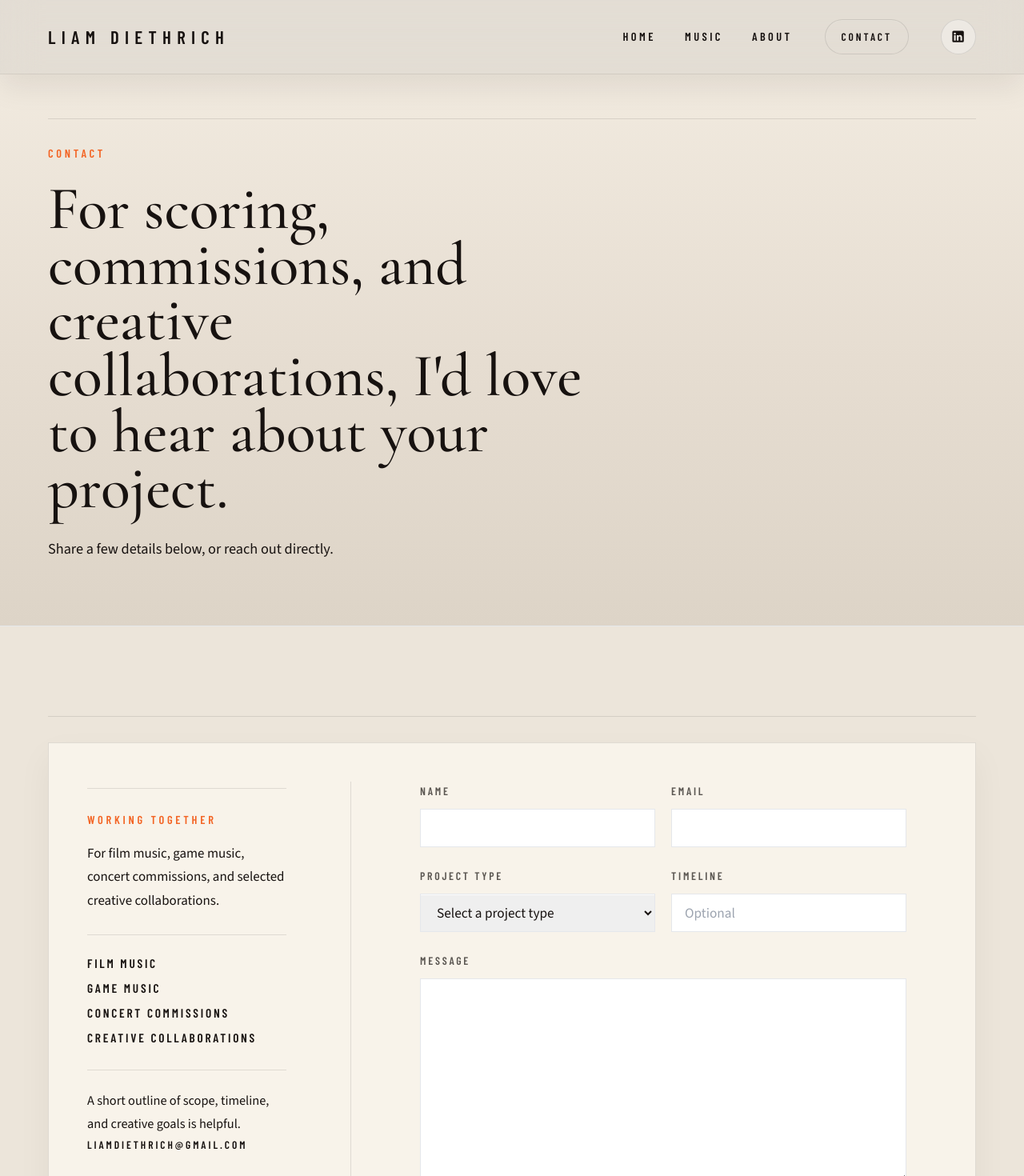
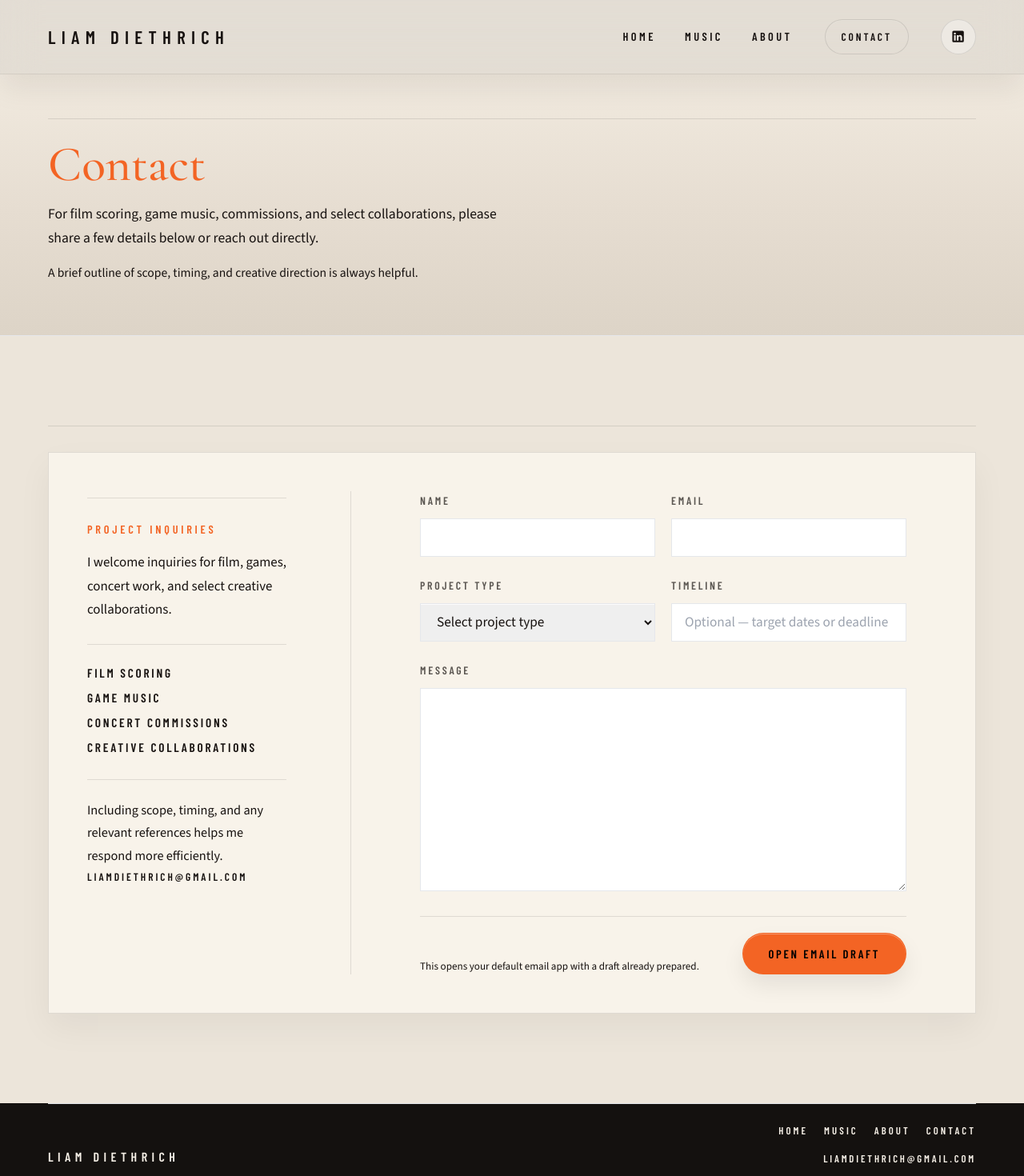
Before and after one commit to liamdiethrich/diethrich-website, a Next.js app: page /contact in a window 1280 px wide. Shown: the top 1470 px of the page at 80% size. Built offline with nearby package versions, Linux system fonts and the light colour scheme.

Commit message:
Refine contact page hierarchy and inquiry form copy

```diff
--- a/app/contact/page.tsx
+++ b/app/contact/page.tsx
@@ -1,18 +1,30 @@
 import { Container } from "@/components/Container";
 import { ContactInquiryForm } from "@/components/ContactInquiryForm";
-import { SecondaryPageMasthead } from "@/components/SecondaryPageMasthead";
 import { siteConfig } from "@/content/site";
 
-const inquiryAreas = ["Film Music", "Game Music", "Concert Commissions", "Creative Collaborations"] as const;
+const inquiryAreas = ["Film Scoring", "Game Music", "Concert Commissions", "Creative Collaborations"] as const;
 
 export default function ContactPage() {
   return (
     <div className="bg-paper text-ink">
-      <SecondaryPageMasthead
-        eyebrow="CONTACT"
-        title="For scoring, commissions, and creative collaborations, I'd love to hear about your project."
-        body="Share a few details below, or reach out directly."
-      />
+      <section className="border-b border-black/8 bg-[linear-gradient(180deg,#f1eadf_0%,#e6ddd1_52%,#ddd4c7_100%)] pb-12 pt-10 md:pb-14 md:pt-12 lg:pb-16 lg:pt-14">
+        <Container className="max-w-none px-4 sm:px-5 md:px-[44px] xl:px-[60px]">
+          <div className="border-t border-black/10 pt-6 md:pt-7">
+            <div className="max-w-[40rem] space-y-3 md:space-y-4">
+              <h1 className="font-display text-[2.45rem] leading-[0.95] text-accent md:text-[3.25rem] lg:text-[3.85rem]">
+                Contact
+              </h1>
+              <p className="max-w-[36rem] text-[1.02rem] leading-[1.72] text-ink/76 md:text-[1.1rem]">
+                For film scoring, game music, commissions, and select collaborations, please share a few details below
+                or reach out directly.
+              </p>
+              <p className="max-w-[32rem] text-[0.92rem] leading-[1.7] text-ink/58 md:text-[0.98rem]">
+                A brief outline of scope, timing, and creative direction is always helpful.
+              </p>
+            </div>
+          </div>
+        </Container>
+      </section>
 
       <section className="bg-paper py-[4.9rem] md:py-24 lg:py-28">
         <Container className="max-w-none px-4 sm:px-5 md:px-[44px] xl:px-[60px]">
@@ -22,10 +34,10 @@ export default function ContactPage() {
                 <div className="space-y-7 lg:pt-2">
                   <section className="space-y-4 border-t border-black/10 pt-7">
                     <p className="font-heading text-[0.84rem] uppercase tracking-[0.26em] text-accent md:text-[0.9rem]">
-                      WORKING TOGETHER
+                      PROJECT INQUIRIES
                     </p>
                     <p className="max-w-[22rem] text-[1rem] leading-[1.74] text-ink/72 md:text-[1.06rem]">
-                      For film music, game music, concert commissions, and selected creative collaborations.
+                      I welcome inquiries for film, games, concert work, and select creative collaborations.
                     </p>
                   </section>
 
@@ -39,7 +51,7 @@ export default function ContactPage() {
 
                   <section className="space-y-3 border-t border-black/10 pt-6">
                     <p className="max-w-[23rem] text-[0.98rem] leading-[1.74] text-ink/62 md:text-[1.02rem]">
-                      A short outline of scope, timeline, and creative goals is helpful.
+                      Including scope, timing, and any relevant references helps me respond more efficiently.
                     </p>
                     <a
                       href={siteConfig.contact.email.href}
--- a/components/ContactInquiryForm.tsx
+++ b/components/ContactInquiryForm.tsx
@@ -44,12 +44,12 @@ function validateField(fieldName: ValidatedFieldName, value: string) {
   const trimmedValue = value.trim();
 
   if (fieldName === "name") {
-    return trimmedValue ? "" : "Please include your name.";
+    return trimmedValue ? "" : "Please enter your name.";
   }
 
   if (fieldName === "email") {
     if (!trimmedValue) {
-      return "Please include your email.";
+      return "Please enter your email address.";
     }
 
     const isValidEmail = /^[^\s@]+@[^\s@]+\.[^\s@]+$/.test(trimmedValue);
@@ -74,7 +74,7 @@ function buildMailtoHref(emailAddress: string, values: FormValues) {
   const timeline = values.timeline.trim();
   const message = values.message.trim();
 
-  const subject = ["Contact Inquiry", projectType, name].filter(Boolean).join(" | ");
+  const subject = ["Project Inquiry", projectType, name].filter(Boolean).join(" | ");
 
   const detailLines = [
     `Name: ${name}`,
@@ -215,7 +215,7 @@ export function ContactInquiryForm({ emailAddress }: ContactInquiryFormProps) {
             className={inputClassName}
           >
             <option value="">
-              Select a project type
+              Select project type
             </option>
             {projectTypeOptions.map((option) => (
               <option key={option} value={option}>
@@ -236,7 +236,7 @@ export function ContactInquiryForm({ emailAddress }: ContactInquiryFormProps) {
             autoComplete="off"
             value={values.timeline}
             onChange={handleChange}
-            placeholder="Optional"
+            placeholder="Optional — target dates or deadline"
             className={inputClassName}
           />
         </div>
@@ -271,19 +271,19 @@ export function ContactInquiryForm({ emailAddress }: ContactInquiryFormProps) {
             type="submit"
             className="w-full rounded-full border border-accent/80 bg-accent px-8 py-3.5 text-center font-heading text-[0.86rem] uppercase tracking-[0.18em] text-black shadow-[inset_0_1px_0_rgba(255,255,255,0.34),0_14px_28px_rgba(0,0,0,0.08)] transition hover:brightness-95 focus-visible:outline focus-visible:outline-2 focus-visible:outline-offset-2 focus-visible:outline-accent sm:w-auto sm:min-w-[10rem] md:order-2 md:text-[0.92rem]"
           >
-            Send Inquiry
+            Open Email Draft
           </button>
           <div className="space-y-2 md:order-1">
             <p className="max-w-[28rem] text-[0.78rem] leading-relaxed text-ink/52 md:text-[0.82rem]">
-              Sending opens your default email app with a drafted inquiry.
+              This opens your default email app with a draft already prepared.
             </p>
             {showHandoffMessage ? (
               <p
                 aria-live="polite"
                 className="max-w-[28rem] text-[0.78rem] leading-relaxed text-ink/62 md:text-[0.82rem]"
               >
-                Your draft should open in your email app. If it does not, please try again with your email client
-                enabled.
+                Your draft should open in your email app. If it doesn’t, please make sure a default email app is
+                enabled and try again.
               </p>
             ) : null}
           </div>
```
